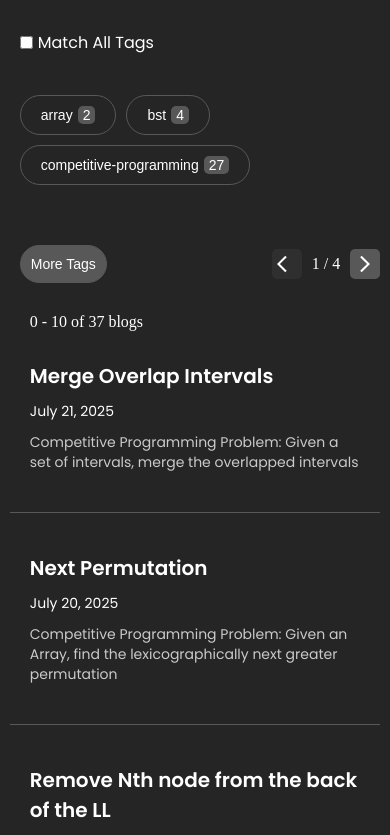
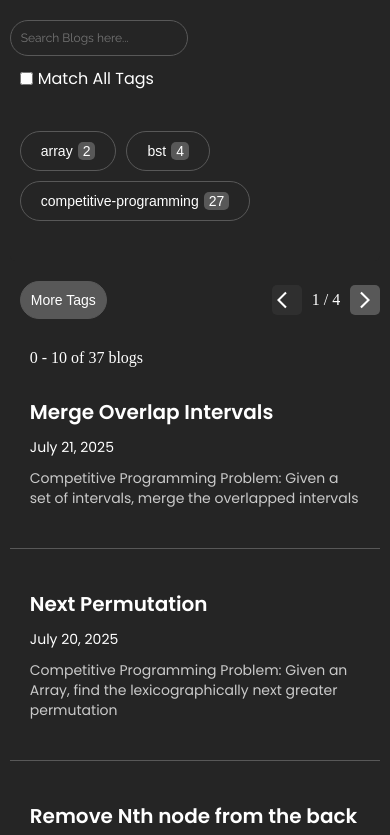
Before and after one commit to sambasivareddy-ch/writes-by-siva, a Next.js app: page / in a window 390 px wide. Shown: the top 835 px of the page. Built offline with nearby package versions, Linux system fonts and the light colour scheme.

Commit message:
Search functionality added

```diff
--- a/src/components/BlogComponent.js
+++ b/src/components/BlogComponent.js
@@ -1,19 +1,44 @@
 import React from "react";
 import Link from "next/link";
-
 import styles from '@/styles/blog.module.css';
 
+const highlightText = (text, query) => {
+    if (!query) return text;
+
+    const trimmedQuery = query.trim();
+    if (!trimmedQuery) return text;
+
+    const regex = new RegExp(`(${trimmedQuery})`, "gi");
+
+    const parts = text.split(regex);
+    return parts.map((part, i) =>
+        part.toLowerCase() === trimmedQuery.toLowerCase() ? (
+            <mark key={i}>{part}</mark>
+        ) : (
+            part
+        )
+    );
+};
+
 const BlogComponent = (props) => {
+    const { slug, title, description, date, searchQuery } = props;
+
     return (
-        <Link href={`/blog/${props.slug}`} className={styles["blog-comp__link"]} passHref>
+        <Link href={`/blog/${slug}`} className={styles["blog-comp__link"]} passHref>
             <div className={styles["blog-comp__wrapper"]}>
                 <div className={styles["blog-comp__meta_wrapper"]}>
                     <div className={styles["blog-comp__meta"]}>
-                        <h3>
-                            {props.title}
-                        </h3>
-                        <p>{(new Date(props.date)).toLocaleDateString('en-US',{ year: 'numeric', month: 'long', day: 'numeric' })}</p>
-                        <p className={styles['blog-description']}>{props.description}</p>
+                        <h3>{highlightText(title, searchQuery)}</h3>
+                        <p>
+                            {(new Date(date)).toLocaleDateString("en-US", {
+                                year: "numeric",
+                                month: "long",
+                                day: "numeric",
+                            })}
+                        </p>
+                        <p className={styles["blog-description"]}>
+                            {highlightText(description, searchQuery)}
+                        </p>
                     </div>
                 </div>
             </div>
--- a/src/components/BlogsList.js
+++ b/src/components/BlogsList.js
@@ -30,38 +30,74 @@ const BlogList = () => {
     );
     const [tagsCount, setTagsCount] = useState({});
     const [presentPageIndex, setPresentPageIndex] = useState(0);
+    const [searchQuery, setSearchQuery] = useState("");
+
+    // useEffect(() => {
+    //     if (selectedTags) {
+    //         setCurrentBlogs(
+    //             blogs.filter((blog) => {
+    //                 if (!matchAllTags) {
+    //                     if (selectedTags.length !== 0) {
+    //                         return selectedTags.some((tag) =>
+    //                             blog.domains.includes(tag)
+    //                         );
+    //                     } else {
+    //                         return blogTags.some((tag) =>
+    //                             blog.domains.includes(tag)
+    //                         );
+    //                     }
+    //                 } else {
+    //                     if (selectedTags.length !== 0) {
+    //                         return selectedTags.every((tag) =>
+    //                             blog.domains.includes(tag)
+    //                         );
+    //                     } else {
+    //                         return blogTags.some((tag) =>
+    //                             blog.domains.includes(tag)
+    //                         );
+    //                     }
+    //                 }
+    //             }).filter((blog) => {
+    //                 const searchMatch =
+    //                     blog.title.toLowerCase().includes(searchQuery) ||
+    //                     blog.description.toLowerCase().includes(searchQuery) ||
+    //                     blog.domains.some((d) => d.toLowerCase().includes(searchQuery)) ||
+    //                     blog.slug.toLowerCase().includes(searchQuery)
+
+    //                 return searchMatch
+    //             })
+    //         );
+    //     } else {
+    //         setCurrentBlogs(blogs);
+    //     }
+    // }, [selectedTags, matchAllTags, blogTags, searchQuery]);
 
     useEffect(() => {
-        if (selectedTags) {
-            setCurrentBlogs(
-                blogs.filter((blog) => {
-                    if (!matchAllTags) {
-                        if (selectedTags.length !== 0) {
-                            return selectedTags.some((tag) =>
-                                blog.domains.includes(tag)
-                            );
-                        } else {
-                            return blogTags.some((tag) =>
-                                blog.domains.includes(tag)
-                            );
+        const query = searchQuery.trim().toLowerCase();
+
+        const filtered = blogs.filter((blog) => {
+            let matchesSearch = true;
+            if (query.length >= 3) {
+                matchesSearch =
+                        blog.title.toLowerCase().includes(query) ||
+                        blog.description.toLowerCase().includes(query) ||
+                        blog.slug.toLowerCase().includes(query) ||
+                        blog.domains.some((d) => d.toLowerCase().includes(query));
             }
-                    } else {
-                        if (selectedTags.length !== 0) {
-                            return selectedTags.every((tag) =>
-                                blog.domains.includes(tag)
-                            );
-                        } else {
-                            return blogTags.some((tag) =>
-                                blog.domains.includes(tag)
-                            );
-                        }
-                    }
-                })
-            );
-        } else {
-            setCurrentBlogs(blogs);
-        }
-    }, [selectedTags, matchAllTags, blogTags]);
+
+            // Tag match
+            const matchesTags =
+                selectedTags.length === 0
+                    ? true
+                    : matchAllTags
+                    ? selectedTags.every((tag) => blog.domains.includes(tag))
+                    : selectedTags.some((tag) => blog.domains.includes(tag));
+
+            return matchesSearch && matchesTags;
+        });
+
+        setCurrentBlogs(filtered);
+    }, [selectedTags, matchAllTags, searchQuery]);
 
     useEffect(() => {
         if (!showMoreStatus) {
@@ -108,6 +144,7 @@ const BlogList = () => {
     return (
         <div className={styles["blog-wrapper"]}>
             <div className={styles["blog-main"]}>
+                <div className={styles["blog-input_header"]}>
                     <label className={styles["filtering-option"]}>
                         <input
                             type="checkbox"
@@ -119,6 +156,17 @@ const BlogList = () => {
                         />
                         Match All Tags
                     </label>
+                    <div>
+                        <input
+                            type="text"
+                            placeholder="Search Blogs here..."
+                            className={styles["search-input"]}
+                            onChange={(e) => {
+                                setSearchQuery(e.target.value);
+                            }}
+                        />
+                    </div>
+                </div>
                 <div className={styles["blog-header"]}>
                     <div className={blogWrapperClass}>
                         {selectedTags.length !== 0 && (
@@ -217,9 +265,18 @@ const BlogList = () => {
                     </div>
                 </div>
                 <div className={styles["blogs-count"]}>
-                    {(presentPageIndex + 1) * 10 > currentBlogs.length
-                        ? <p>{presentPageIndex * 10} - {currentBlogs.length} of { currentBlogs.length } blogs</p>
-                        : <p>{presentPageIndex * 10} - {(presentPageIndex + 1) * 10} of { currentBlogs.length } blogs</p>}
+                    {(presentPageIndex + 1) * 10 > currentBlogs.length ? (
+                        <p>
+                            {presentPageIndex * 10} - {currentBlogs.length} of{" "}
+                            {currentBlogs.length} blogs
+                        </p>
+                    ) : (
+                        <p>
+                            {presentPageIndex * 10} -{" "}
+                            {(presentPageIndex + 1) * 10} of{" "}
+                            {currentBlogs.length} blogs
+                        </p>
+                    )}
                 </div>
                 <div className={styles["blogs"]}>
                     {currentBlogs
@@ -236,6 +293,7 @@ const BlogList = () => {
                                     domains={blog.domains}
                                     slug={blog.slug}
                                     date={blog.date}
+                                    searchQuery={searchQuery.trim().length >= 3 ? searchQuery: ''}
                                 />
                             );
                         })}
--- a/src/styles/blog.module.css
+++ b/src/styles/blog.module.css
@@ -11,6 +11,21 @@
 
 .blog-header:nth-child(1) {
     margin: 0 0 20px;
+}
+
+.blog-input_header {
+    display: flex;
+    align-items: center;
+    justify-content: space-between;
+}
+
+.search-input {
+    outline: none;
+    border: solid 1px var(--border-color);
+    padding: 10px;
+    font-family: var(--font-family-raleway);
+    border-radius: 5pc;
+    font-size: 12px;
 }
 
 .social-links {
@@ -586,6 +601,15 @@
     .show-more_tag_btn {
         align-self: flex-end;
     }
+    .blog-input_header {
+        width: 100%;
+        flex-direction: column-reverse;
+        justify-content: flex-start;
+        align-items: flex-start;
+    }
+    .search-input {
+        width: 100%;
+    }
 }
 
 @media screen and (min-width: 601px) and (max-width: 1100px) {
--- a/src/styles/globals.css
+++ b/src/styles/globals.css
@@ -55,3 +55,9 @@ pre,
 pre div {
   background-color: transparent !important; /* or any color you want */
 }
+
+mark {
+  background-color: var(--yellow-color);
+  color: #000;
+  border-radius: 5px;
+}
```
Lines whose indentation alone changed are shown as unchanged.
